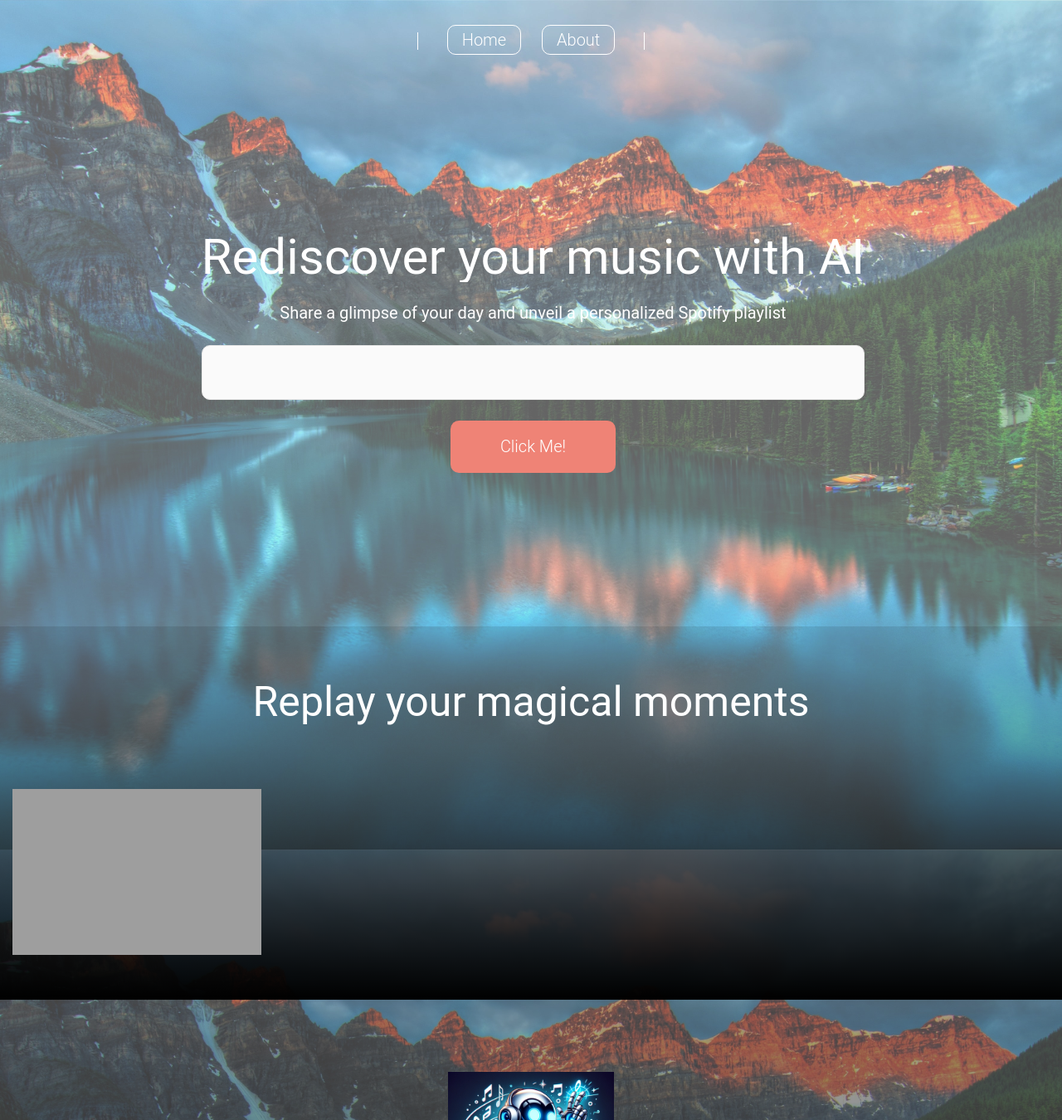
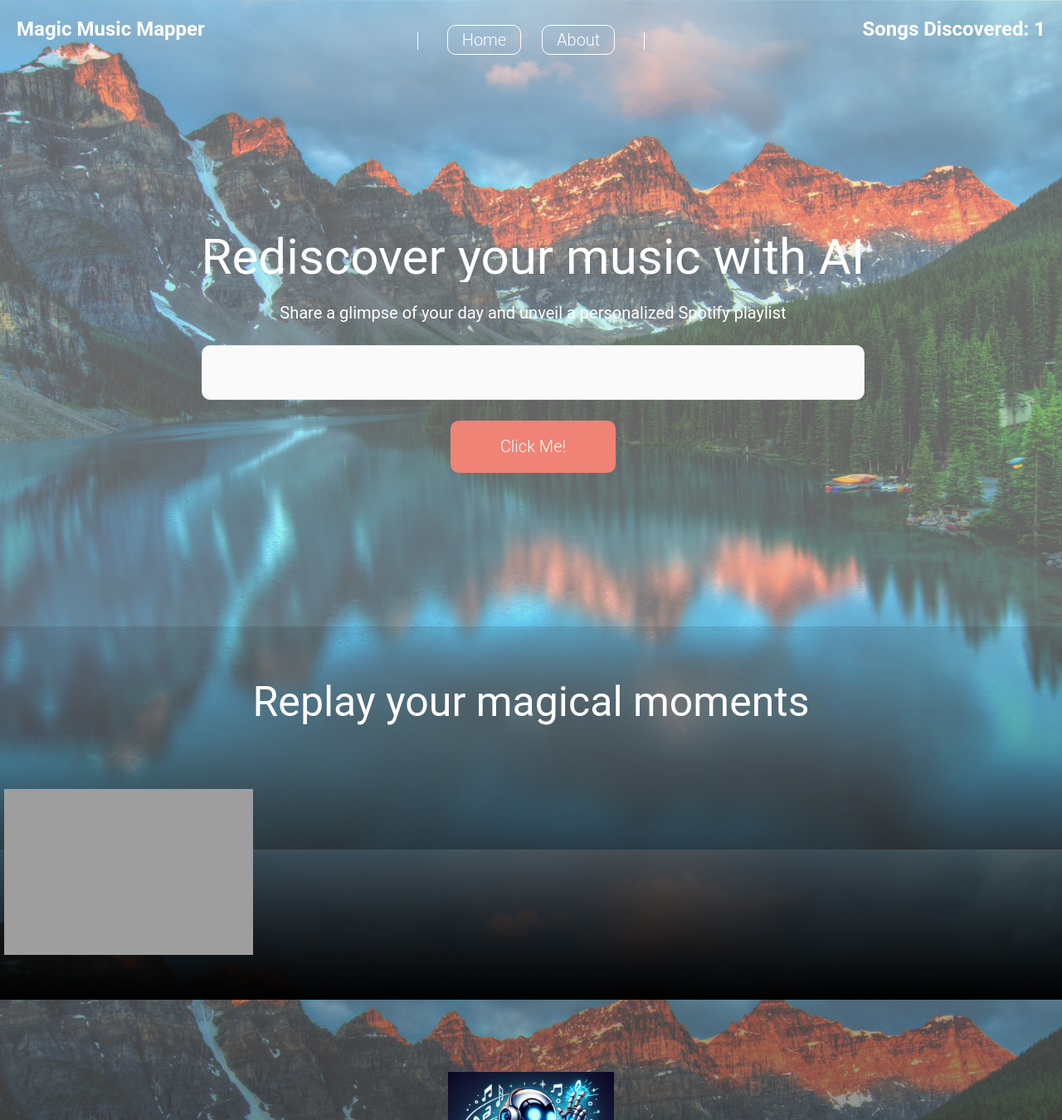
Before and after one commit to tehminghwang/moodmusicmapper, a Flask app: template api/templates/index.html in a window 1280 px wide. Shown: the top 1350 px of the page at 83% size. Run offline with Flask 3, Linux system fonts and the light colour scheme; the template is opened without the code that fills it: most values are stand-ins (such as "Sample title", 1, 10 or a date in 2020); grey boxes are pictures that could not be loaded.

Commit message:
amend html css and js files

```diff
--- a/api/static/css/main.css
+++ b/api/static/css/main.css
@@ -58,6 +58,47 @@ h3, h4, h5, h6, p {
     font-weight: 400;
     color: #fff;
     line-height: 1.25em;
+}
+
+/* Add keyframes for typing animation */
+
+@keyframes typing {
+    from {
+        width: 0;
+    }
+    to {
+        width: 100%;
+    }
+}
+
+/* Apply typing animation to h1 */
+
+h1 {
+    overflow: hidden;
+    white-space: nowrap;
+    animation: typing 2.5s steps(30, end);
+}
+
+/* Top bar */
+
+#MMM {
+    position: absolute;
+    text-align: left;
+    top: 20px;
+    left: 20px;
+    color: white;
+    font-size: 24px;
+    font-weight: bold;
+}
+
+#counter {
+    position: absolute;
+    text-align: right;
+    top: 20px;
+    right: 20px;
+    color: white;
+    font-size: 24px;
+    font-weight: bold;
 }
 
 /* Navigation Bar */
@@ -333,14 +374,14 @@ input[type="submit"] {
     justify-content: space-between;
     align-items: center;
     gap: 10px;
-    padding: 0px 0;
+    padding: 10px 10px;
     transition: all 0.25s ease-in;
 }
 
 .carousel-view .item-list {
-    #max-width: 1200px;
+    max-width: 1700px;
     width: 100vw;
-    padding: 10px 10px;
+    padding: 0px 0px;
     display: flex;
     gap: 20px; /* May need to be adjusted */
     scroll-behavior: smooth;
--- a/api/static/js/main.js
+++ b/api/static/js/main.js
@@ -1,43 +1,52 @@
-const prev = document.getElementById('prev-btn');
-const next = document.getElementById('next-btn');
-const list = document.getElementById('item-list');
+const itemList = document.getElementById('item-list');
+const prevBtn = document.getElementById('prev-btn');
+const nextBtn = document.getElementById('next-btn');
+const items = itemList.querySelectorAll('item');
 
-const itemWidth = 450;
-const padding = 10;
-let autoScrollInterval;
+let scrollingInterval;
+let scrollDirection = 1; // 1 for scrolling right, -1 for scrolling left
 
-function startAutoScroll(direction) {
-  stopAutoScroll(); // Stop existing interval to avoid overlaps
-  autoScrollInterval = setInterval(() => {
-    // Smaller increment for smoother scrolling
-    list.scrollLeft += direction * 15; // Adjust the number for speed control
-  }, 20); // A shorter interval for a smoother transition
+function startScrolling() {
+  scrollingInterval = setInterval(() => {
+    itemList.scrollLeft += scrollDirection * 15; // Adjust the scrolling speed as needed
+  }, 10); // Adjust the interval for smoother scrolling
 }
 
-function stopAutoScroll() {
-  clearInterval(autoScrollInterval);
+function stopScrolling() {
+  clearInterval(scrollingInterval);
 }
 
-// Event listeners for buttons
-prev.addEventListener('click', () => {
-  list.scrollLeft -= itemWidth + padding;
+itemList.addEventListener('mouseenter', stopScrolling);
+itemList.addEventListener('mouseleave', startScrolling);
+
+prevBtn.addEventListener('mouseenter', () => {
+  scrollDirection = -1; // Set direction to left when hovering over prev-btn
 });
 
-next.addEventListener('click', () => {
-  list.scrollLeft += itemWidth + padding;
+prevBtn.addEventListener('mouseleave', () => {
+  scrollDirection = 1; // Set direction back to right when not hovering over prev-btn
 });
 
-// Event listeners for auto-scroll on hover
-list.addEventListener('mouseenter', (event) => {
-  const listRect = list.getBoundingClientRect();
-  const relativeX = event.clientX - listRect.left;
-
-  // Check if the mouse is in the left or right half of the list
-  if (relativeX < listRect.width / 3) {
-    startAutoScroll(-1); // Scrolls to the left
-  } else if (relativeX > listRect.width * 2/3){
-      startAutoScroll(1); // Scrolls to the right
-  }
+nextBtn.addEventListener('mouseenter', () => {
+  scrollDirection = 1; // Set direction to right when hovering over next-btn
 });
 
-list.addEventListener('mouseleave', stopAutoScroll);
+function checkScrollPosition() {
+  const scrollPosition = itemList.scrollLeft;
+  const itemWidth = items[0].offsetWidth;
+  const itemListWidth = itemList.scrollWidth;
+
+  if (scrollDirection === 1 && scrollPosition >= itemListWidth - itemList.offsetWidth) {
+    itemList.scrollTo({ left: 0, behavior: 'auto' });
+  } else if (scrollDirection === -1 && scrollPosition <= 0) {
+    itemList.scrollTo({ left: itemListWidth - itemWidth, behavior: 'auto' });
+  }
+}
+
+function startScrollingOnLoad() {
+  startScrolling();
+}
+
+window.onload = startScrollingOnLoad;
+
+itemList.addEventListener('scroll', checkScrollPosition);
--- a/api/templates/index.html
+++ b/api/templates/index.html
@@ -30,6 +30,9 @@
 
       <!-- Header -->
       <div id="header">
+	    <h3 id="MMM">Magic Music Mapper</h3>
+    <h3 id="counter">Songs Discovered: {{ number }}</h3>
+
 
 	<!-- Inner -->
 	<div class="inner">
@@ -69,11 +72,7 @@
 	<!-- Carousel -->
 	<div class="container">
 	  <div class="carousel-view">
-	    <button id="prev-btn" class="prev-btn">
-	      <svg viewBox="0 0 512 512" width="20" title="chevron-circle-left">
-		<path d="M256 504C119 504 8 393 8 256S119 8 256 8s248 111 248 248-111 248-248 248zM142.1 273l135.5 135.5c9.4 9.4 24.6 9.4 33.9 0l17-17c9.4-9.4 9.4-24.6 0-33.9L226.9 256l101.6-101.6c9.4-9.4 9.4-24.6 0-33.9l-17-17c-9.4-9.4-24.6-9.4-33.9 0L142.1 239c-9.4 9.4-9.4 24.6 0 34z" />
-	      </svg>
-	    </button>
+	    <button id="prev-btn" class="prev-btn"><</button>
 	    <div id="item-list" class="item-list">
 	      {% if mood %}
             {% for track in mood %}
@@ -87,11 +86,7 @@
               <p><center>No recommendations available.</center></p>
           {% endif %}
 	    </div>
-	    <button id="next-btn" class="next-btn">
-	      <svg viewBox="0 0 512 512" width="20" title="chevron-circle-right">
-		<path d="M256 8c137 0 248 111 248 248S393 504 256 504 8 393 8 256 119 8 256 8zm113.9 231L234.4 103.5c-9.4-9.4-24.6-9.4-33.9 0l-17 17c-9.4 9.4-9.4 24.6 0 33.9L285.1 256 183.5 357.6c-9.4 9.4-9.4 24.6 0 33.9l17 17c9.4 9.4 24.6 9.4 33.9 0L369.9 273c9.4-9.4 9.4-24.6 0-34z" />
-	      </svg>
-	    </button>
+	    <button id="next-btn" class="next-btn">></button>
 	  </div>
 	</div>
 
@@ -138,7 +133,6 @@
 	  </p>
 	  </section>
 	</div>
-
 	<script src="{{ url_for('static', filename='js/main.js') }}"></script>
   </body>
 </html>
```
Also changed, not shown: other parts of api/static/css/main.css (+18 -12 lines).
